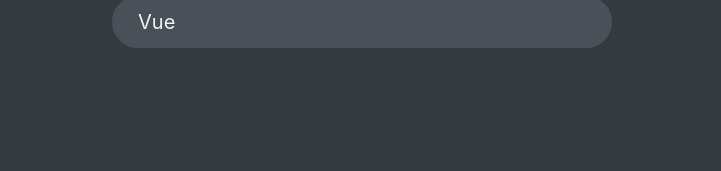
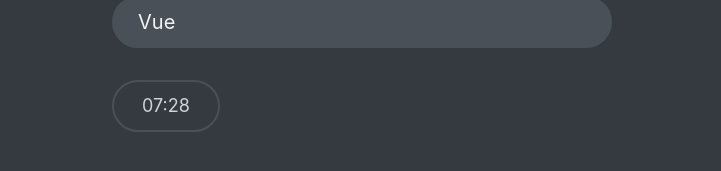
Before and after one commit to okharyton/react-quiz, a React (Vite) app: page / in a window 1280 px wide. Both pictures are taken after a click on the button "Let's start". Shown: the part 589-760 px from the top of the page, without its empty margins (278-999 px from the left). Built offline with nearby package versions, Linux system fonts and the light colour scheme; data requests are answered from the project's data file; a web font is replaced by a local one.

Commit message:
feat: add a timer for questions

```diff
--- a/src/App.jsx
+++ b/src/App.jsx
@@ -9,6 +9,10 @@
 import NextButton from "./assets/components/NextButton.jsx";
 import Progress from "./assets/components/Progress.jsx";
 import FinishScreen from "./assets/components/FinishScreen.jsx";
+import Footer from "./assets/components/Footer.jsx";
+import Timer from "./assets/components/Timer.jsx";
+
+const SEC_PER_QUESTION = 30;
 
 const initialState = {
   questions: [],
@@ -17,6 +21,7 @@
   answer: null,
   points: 0,
   highscore: 0,
+  secondsRemaining: null,
 };
 
 function reducer(state, action) {
@@ -36,6 +41,7 @@
       return {
         ...state,
         status: "active",
+        secondsRemaining: state.questions.length * SEC_PER_QUESTION,
       };
     case "newAnswer":
       const question = state.questions.at(state.index);
@@ -62,14 +68,23 @@
       };
     case "restart":
       return { ...initialState, question: state.questions, status: "ready" };
+
+    case "tick":
+      return {
+        ...state,
+        secondsRemaining: state.secondsRemaining - 1,
+        status: state.secondsRemaining === 0 ? "finished" : state.status,
+      };
     default:
       throw new Error("Action is unknown");
   }
 }
 
 function App() {
-  const [{ questions, status, index, answer, points, highscore }, dispatch] =
-    useReducer(reducer, initialState);
+  const [
+    { questions, status, index, answer, points, highscore, secondsRemaining },
+    dispatch,
+  ] = useReducer(reducer, initialState);
 
   const numQuestions = questions.length;
   const maxPossiblePoints = questions.reduce(
@@ -106,12 +121,15 @@
               dispatch={dispatch}
               answer={answer}
             />
+            <Footer>
+              <Timer dispatch={dispatch} secondsRemaining={secondsRemaining} />
               <NextButton
                 dispatch={dispatch}
                 answer={answer}
                 index={index}
                 numQuestions={numQuestions}
               />
+            </Footer>
           </>
         )}
         {status === "finished" && (
--- /dev/null
+++ b/src/assets/components/Footer.jsx
@@ -0,0 +1,3 @@
+export default function Footer({ children }) {
+  return <footer>{children}</footer>;
+}
--- a/src/assets/components/Options.jsx
+++ b/src/assets/components/Options.jsx
@@ -1,5 +1,4 @@
 export default function Options({ question, dispatch, answer }) {
-  console.log(question);
   const hasAnswered = answer !== null;
   return (
     <div className="options">
--- /dev/null
+++ b/src/assets/components/Timer.jsx
@@ -0,0 +1,19 @@
+import { useEffect } from "react";
+
+export default function Timer({ dispatch, secondsRemaining }) {
+  const mins = Math.floor(secondsRemaining / 60);
+  const seconds = secondsRemaining % 60;
+  useEffect(() => {
+    const id = setInterval(() => {
+      dispatch({ type: "tick" });
+    }, 1000);
+    return () => clearInterval(id);
+  }, [dispatch]);
+  return (
+    <div className="timer">
+      {mins < 10 && "0"}
+      {mins}:{seconds < 10 && "0"}
+      {seconds}
+    </div>
+  );
+}
```
Lines whose indentation alone changed are shown as unchanged.
